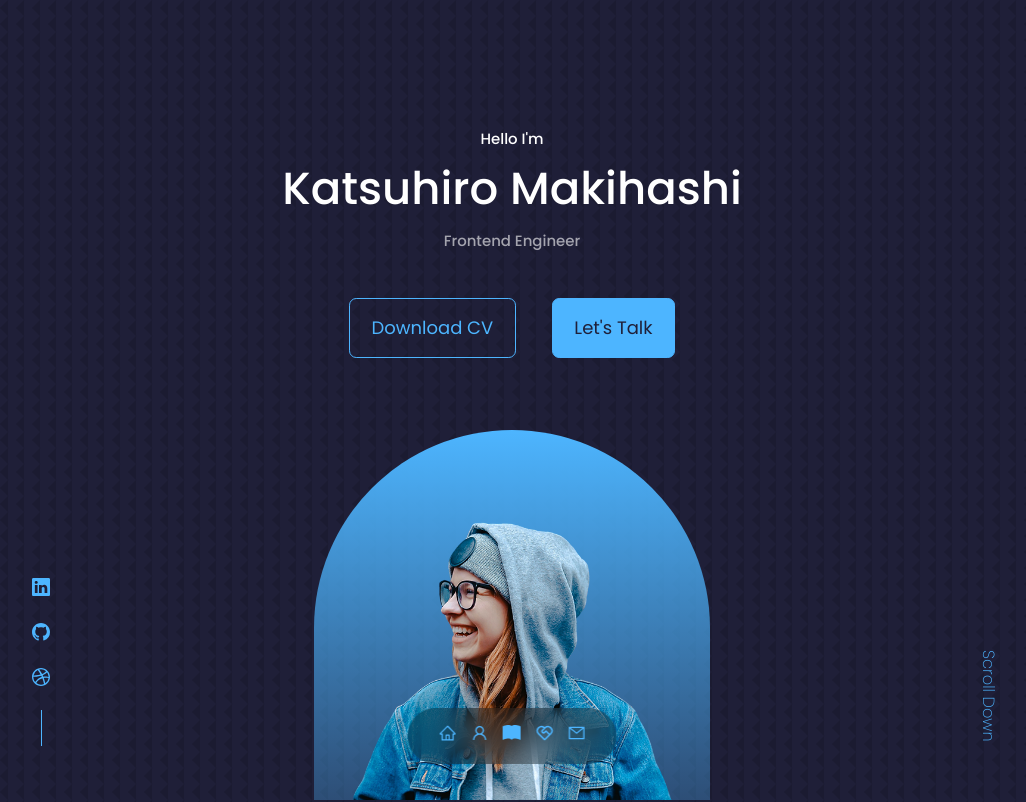
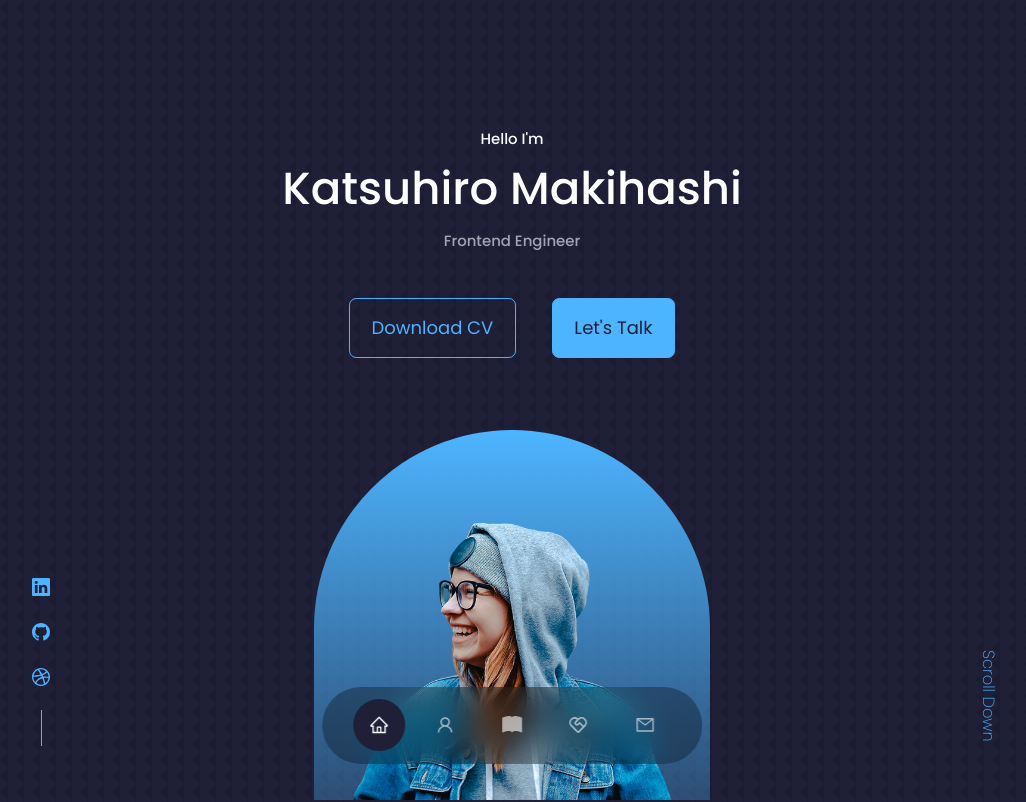
Before and after one commit to makisonfire/react-website, a React (Create React App) app: page / in a window 1280 px wide. Shown: the top 802 px of the page, without its empty margins (128-1154 px from the left). Built offline with nearby package versions, Linux system fonts and the light colour scheme.

Commit message:
nav component

```diff
--- a/src/components/nav/Nav.jsx
+++ b/src/components/nav/Nav.jsx
@@ -5,15 +5,17 @@ import {AiOutlineUser} from 'react-icons/ai'
 import {BsFillBookFill} from 'react-icons/bs'
 import {RiServiceLine} from 'react-icons/ri'
 import {AiOutlineMail} from 'react-icons/ai'
+import {useState} from 'react'
 
 const Nav = () => {
+  const [activeNav, setActiveNav] = useState('#')
   return (
     <nav>
-      <a href="#about"><AiOutlineHome /></a>
-      <a href="#about"><AiOutlineUser /></a>
-      <a href="#experience"><BsFillBookFill /></a>
-      <a href="#works"><RiServiceLine /></a>
-      <a href="#contact"><AiOutlineMail /></a>
+      <a className={activeNav === '#' ? 'active' : ''} href="#" ><AiOutlineHome /></a>
+      <a href="#about" onClick={() => setActiveNav('#about')} className={activeNav === '#about' ? 'active' : ''}><AiOutlineUser /></a>
+      <a href="#experience" onClick={() => setActiveNav('#experience')} className={activeNav === '#experience' ? 'active' : ''}><BsFillBookFill /></a>
+      <a href="#works" onClick={() => setActiveNav('#works')} className={activeNav === '#works' ? 'active' : ''}><RiServiceLine /></a>
+      <a href="#contact" onClick={() => setActiveNav('#contact')} className={activeNav === '#contact' ? 'active' : ''}><AiOutlineMail /></a>
     </nav>
   )
 }
--- a/src/components/nav/nav.css
+++ b/src/components/nav/nav.css
@@ -13,3 +13,21 @@ nav {
     border-radius: 3rem;
     backdrop-filter: blur(15px);
 }
+
+nav a {
+    background: transparent;
+    padding: 0.9rem;
+    border-radius: 50%;
+    display: flex;
+    color: var(--color-light);
+    font-size: 1.1rem;
+}
+
+nav a:hover {
+    background-color: rgba(0,0,0,0.3);
+}
+
+nav a.active {
+    background: var(--color-bg);
+    color: var(--color-white);
+}
```
